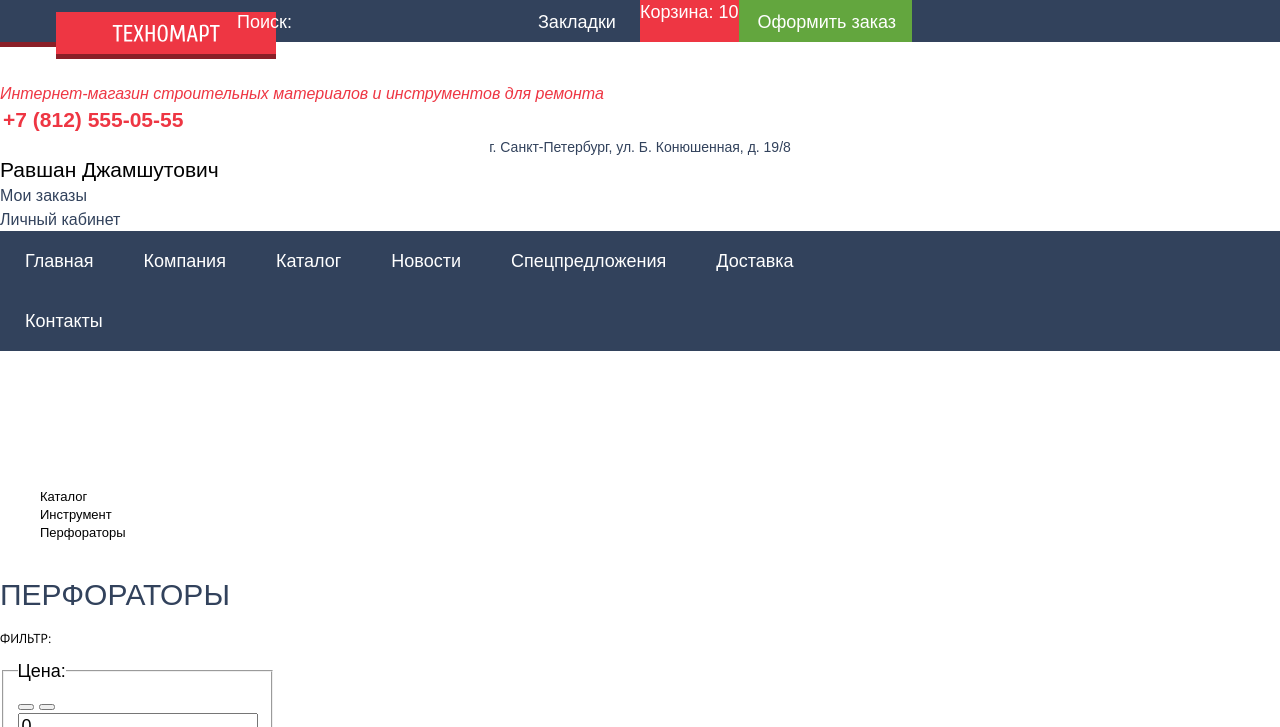
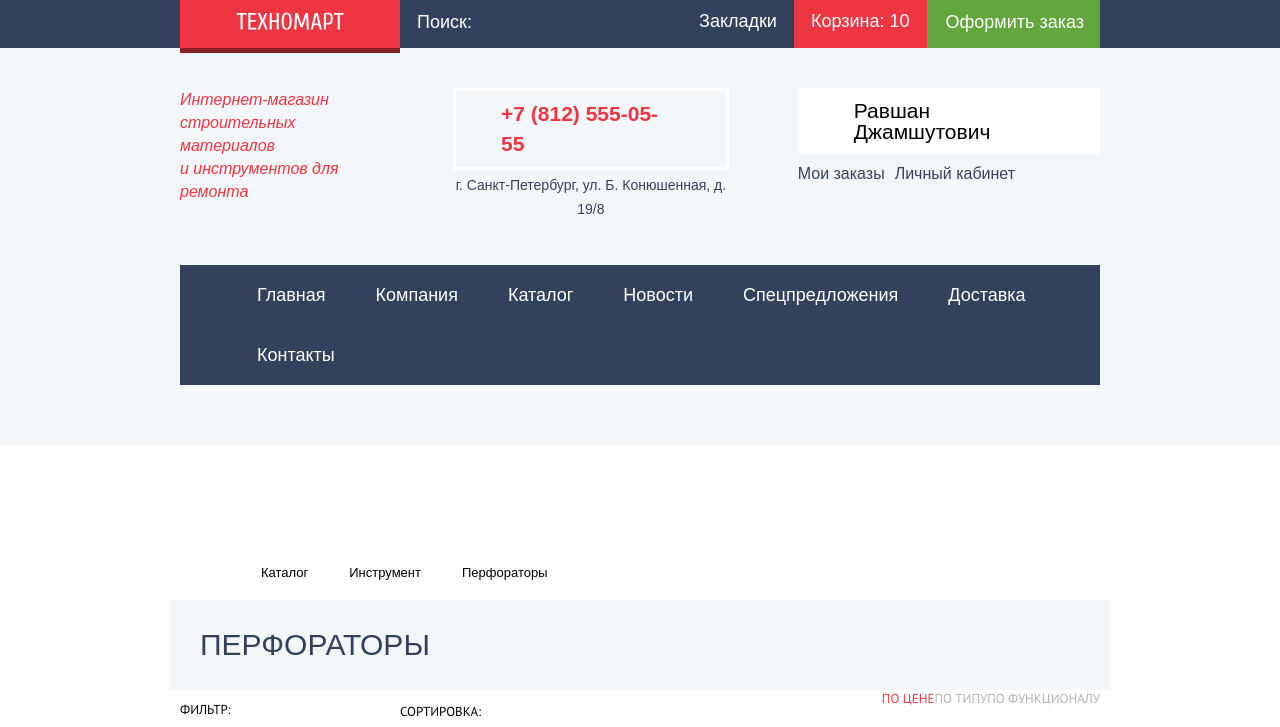
Before and after one commit to Somebody9372/1207045-technomart-28, a plain HTML site: page catalog.html in a window 1280 px wide. Shown: the top 727 px of the page. Drawn offline with Linux system fonts and the light colour scheme; a web font is replaced by a local one.

Commit message:
Сетки
Ну вот,что то более-менее.Кое-где увлёкся и стал забегать вперёд,уже на следующий урок(в плане выравнивания).И наверняка намудрил с обёртками.Но я старался :)

```diff
--- a/catalog.html
+++ b/catalog.html
@@ -14,25 +14,37 @@
 <body>
   <header class="header">
     <div class="header-panel">
-      <a class="header-logo">
-        <img src="img/logo-technomart.svg" alt="Техномарт" width="108" height="18" class="header-logo button-red">
+      <div class="header-container">
+        <a class="header-logo-link">
+          <img src="img/logo-technomart.svg" alt="Техномарт" width="108" height="18" class="header-logo">
         </a>
         <form action="echo.htmlacademy.ru" method="post">
           <input type="text" name="search" id="search-field" placeholder="Поиск:" aria-label="Поле для поиска">
         </form>
-      <a href="blank.html" class="header-button">Закладки</a>
-      <a href="blank.html" class="header-basket">Корзина: 10</a>
+        <a href="blank.html" class="header-button button-bookmark">Закладки</a>
+        <a href="blank.html" class="header-button button-basket">Корзина: 10</a>
         <a href="blank.html" class="button-green">Оформить заказ</a>
       </div>
+    </div>
 
-    <p class="header-text">Интернет-магазин строительных материалов и инструментов для ремонта</p>
+    <div class="container">
+      <div class="header-middle">
+        <p class="header-text">
+          Интернет-магазин<br>
+          строительных материалов<br>
+          и инструментов для ремонта</p>
+        <div class="header-middle-wrapper">
           <a href="tel:88125550555" class="header-tel">+7 (812) 555-05-55</a>
           <address class="header-address">г. Санкт-Петербург, ул. Б. Конюшенная, д. 19/8</address>
+        </div>
+        <div class="user-profile">
           <a href="blank.html" class="user-name">Равшан Джамшутович</a>
-    <ul class="user-profile">
-      <li><a href="blank.html" class="user-profile-link">Мои заказы</a></li>
+          <ul class="user-profile-list">
+            <li><a href="blank.html" class="user-profile-link user-profile-link-orders">Мои заказы</a></li>
             <li><a href="blank.html" class="user-profile-link">Личный кабинет</a></li>
           </ul>
+        </div>
+      </div>
       <nav class="nav">
         <ul class="nav-list">
           <li><a href="blank.html" class="nav-link">Главная</a></li>
@@ -44,9 +56,10 @@
           <li><a href="blank.html" class="nav-link">Контакты</a></li>
         </ul>
       </nav>
+    </div>
   </header>
   <main class="main">
-    <section class="bread-crumbs">
+    <section class="bread-crumbs container">
       <h2 class="visually-hidden">Хлебные крошки</h2>
       <ul class="bread-crumbs-list">
         <li class="bread-crumbs-list-item"><a href="catalog.html">Каталог</a></li>
@@ -54,9 +67,12 @@
         <li class="bread-crumbs-list-item">Перфораторы</li>
       </ul>
     </section>
-    <div>
-      <h1 class="main-title title">Перфораторы</h1>
+
+    <div class="main-title container">
+      <h1 class=" title">Перфораторы</h1>
     </div>
+
+    <div class="wrapper container">
       <section class="filters">
         <h2>Фильтр:</h2>
         <form action="https://echo.htmlacademy.ru" method="get">
@@ -116,6 +132,8 @@
           <button type="submit" class="button-submit">Показать</button>
         </form>
       </section>
+
+      <div class="right-column">
         <section class="sorting">
           <h2 class="visually-hidden">Сортировка товаров</h2>
           <h3>Сортировка:</h3>
@@ -123,6 +141,7 @@
           <a href="blank.html" class="sotring-link">По типу</a>
           <a href="blank.html" class="sotring-link">По функционалу</a>
         </section>
+
         <section class="products">
           <ul class="products-list">
             <li class="products-item">
@@ -225,6 +244,9 @@
               </a>
             </li>
           </ul>
+        </section>
+      </div>
+    </div>
     <section class="site-nav">
       <h2 class="visually-hidden">Навигация по сайту</h2>
       <ul class="site-nav-list">
@@ -242,20 +264,26 @@
         </li>
       </ul>
     </section>
-    </section>
+
     <section class="perforator-description">
       <h2 class="perforator-description-title title">Пара слов о перфораторах</h2>
-      <p>Перфоратор — универсальный строительный инструмент. Предназначен для сверления и долбления отверстий в кирпиче,
+      <p>Перфоратор — универсальный строительный инструмент. Предназначен для сверления и долбления отверстий в
+        кирпиче,
         бетоне и камне.<br>
         Существуют электромеханические и пневматические перфораторы. Современные модели могут выполнять функции дрели,
         шуруповерта и отбойного молотка.<br>
-        В ассортиментном ряду есть выбор «трехрежимников»: в одном устройстве будут совмещены отбойный молоток и ударная
+        В ассортиментном ряду есть выбор «трехрежимников»: в одном устройстве будут совмещены отбойный молоток и
+        ударная
         дрель.</p>
+
     </section>
+    </div>
   </main>
   <footer class="footer">
+    <div class="container">
       <div class="footer-top">
-      <img src="img/logo-technomart-footer.svg" alt="Техномарт" width="138" height="23" class="footer-logo button-red">
+        <img src="img/logo-technomart-footer.svg" alt="Техномарт" width="138" height="23"
+          class="footer-logo button-red">
         <ul class="footer-list-top">
           <li class="list-top-item">
             <a href="blank.html">Компания</a>
@@ -292,7 +320,9 @@
           </li>
         </ul>
       </div>
+    </div>
     <div class="footer-contacts">
+      <div class="container">
         <p class="footer-copyright">© 2010–2019 Компания «Техномарт»<br>
           Все права защищены</p>
         <ul class="social-list">
@@ -317,6 +347,7 @@
         <p class="footer-developer">Разработано —<br>
           <a href="https://htmlacademy.ru/intensive/htmlcss">htmlacademy.ru</a></p>
       </div>
+    </div>
   </footer>
   <section class="basket-popup">
     <button type="button" aria-label="Закрыть"></button>
--- a/css/styles.css
+++ b/css/styles.css
@@ -34,6 +34,10 @@ body {
 
   margin: 0;
   padding: 0;
+}
+
+*, *::before, ::after {
+  box-sizing: border-box;
 }
 
 a {
@@ -80,7 +84,7 @@ img {
 /* Container */
 
 .container {
-  width: 940px;
+  max-width: 940px;
   padding-left: 10px;
   padding-right: 10px;
   margin: 0 auto;
@@ -90,29 +94,24 @@ img {
 ======================= */
 .header {
   margin-bottom: 119px;
-}
-
-/* Ограничивать по высоте - такое себе,
-но по-другому всё ломается */
-.header-wrapper {
-  background-color: var(--blue);
-  width: 100%;
-  height: 42px;
-}
-
-.header-wrapper-color {
+  padding-bottom: 60px;
   background-color: var(--white-background);
-  padding-bottom: 60px;
 }
 
 
 .header-panel {
   background-color: var(--blue);
   margin-bottom: 40px;
-  display: flex;
-  height: 42px;
 }
 
+.header-container {
+  width: 940px;
+  padding-left: 10px;
+  padding-right: 10px;
+  margin: 0 auto;
+
+  display: flex;
+}
 
 .header-panel input {
   line-height: 24px;
@@ -131,11 +130,15 @@ img {
    color:transparent;
 }
 
-.header-logo {
-  width: 108px;
-  height: 18px;
+/* Появился вопрос.Почему стили лучше задать не картинке а ссылке?
+Потому что ссылка-родитель?)
+Или например если ссылка в li,то тогда лучше задать родителю,или всё же
+самой ссылке? */
+
+.header-logo-link {
   padding: 12px 56px 12px;
   margin-right: 17px;
+  background-color: var(--red);
   box-shadow: 0 5px 0 0 var(--dark-red-shadow);
 }
 
@@ -143,7 +146,7 @@ img {
   font-size: 18px;
   text-decoration: none;
   color: var(--white);
-  padding: 10px 24px 10px 49px;
+  padding: 9px 17px;
 }
 
 .button-bookmark{
@@ -155,8 +158,8 @@ img {
   color: var(--white);
   background-color: var(--basic-green);
   padding: 10px 16px 10px 19px;
+
 }
-
 .header-middle {
   display: flex;
   margin-bottom: 44px;
@@ -169,37 +172,26 @@ img {
   color: var(--red);
 
   margin: 0;
-  margin-right: 84px;
-  /* по макету тут mr:95px,но если его не уменьшить,
-  то текст переносится на след.строку.Отступом слева
-  тоже пришлось пожертвовать. */
+  margin-right: 93px;
+  width: 197px;
 }
 
-/* Не уверен,что обёртка с флексом -лучшее решенее
-,но больше ничего в голову не пришло */
+
 .header-middle-wrapper {
-  display: flex;
-  flex-direction: column;
   margin-right: 69px;
 }
 
-/* Инспектор кода показывает высоту контента 40px,
-хотя такого размера я нигде не указывал.Поэтому пока
-переназначил на 30px
-И ещё,если задавать размер паддингами,
-то последние две цифры переносятся на след.строку
-паддинги оставил для наглядности */
+
 .header-tel {
   font-size: 21px;
   line-height: 30px;
   font-weight: 700;
   color: var(--red);
+  border: 3px solid var(--white);
 
-  /* padding: 7px 45px 8px 74px; */
-  height: 30px;
-  width: 270px;
-  border: 3px solid var(--white);
-  text-align: center;
+  display: block;
+  padding: 8px 45px;
+  margin-bottom: 3px;
 }
 
 .header-address {
@@ -210,13 +202,13 @@ img {
 }
 
 .user-nav,
-.user-profile {
+.user-profile-list {
   list-style: none;
 
   margin: 0;
   padding: 0;
 }
-
+/* и всё таки без флекса не осилил :( */
 .user-nav {
   display: flex;
 }
@@ -231,7 +223,7 @@ img {
   display: block;
 }
 
-.user-nav-link:first-child {
+.user-nav-login {
   margin-right: 10px;
   padding: 12px 27px 12px 45px;
 }
@@ -271,7 +263,6 @@ img {
 
 .nav {
   background-color: var(--blue);
-  margin-bottom: 119px;
 }
 
 
@@ -282,16 +273,20 @@ img {
   flex-wrap: wrap;
   margin: 0;
   padding: 0;
-  width: 940px;
 }
 
 .nav-link {
   color: var(--white);
-  /* padding: 16px 24px 20px 27px; */
   display: block;
   padding: 18px 25px;
+  margin: 0 auto;
 }
 
+/* 52px - по макету,в дальнейшем,видимо нужно будет
+подгонять паддинки для каждого .nav-link,что бы попадать в размеры */
+.nav-list:first-child {
+  margin-left: 52px;
+}
 
 /* Nav-effects */
 
@@ -551,9 +546,11 @@ img {
 /* Catalog-page
 ===================== */
 
+
+
 /*Catalog-page header
 =================== */
-.header-basket {
+.button-basket {
   font-size: 18px;
   text-decoration: none;
   color: var(--white);
@@ -565,6 +562,15 @@ img {
   font-size: 21px;
   line-height: 21px;
   color: var(--black);
+  background-color: var(--white);
+
+  display: block;
+  padding: 12px 56px;
+  margin-bottom: 7px;
+}
+
+.user-profile-list {
+  display: flex;
 }
 
 .user-profile-link {
@@ -573,7 +579,15 @@ img {
   color: var(--blue);
 }
 
+/* Тут пытался с помощью псевдокалсса,
+но что-то опять полшло не так.
+ .user-profile-link:first-of-type {
+  margin-right: 10px;
+} */
 
+.user-profile-link-orders {
+  margin-right: 10px;
+}
 
 /*Catalog-page header-effects
 ============================= */
@@ -590,12 +604,9 @@ img {
 /* Bread crumbs
 =========================== */
 
-.bread-crumbs {
-  display: flex;
-}
-
 .bread-crumbs-list {
   list-style: none;
+  display: flex;
 }
 
 .bread-crumbs-list-item,
@@ -605,13 +616,38 @@ img {
   color: var(--black);
 }
 
+.bread-crumbs-list-item {
+  margin-left: 41px;
+}
+
+/* main-title */
+
+.main-title {
+  background-color: var(--white-background);
+  padding: 10px 0 10px 30px;
+  /* margin: 0; */
+}
+
+/* Wrapper
+===================*/
+
+.wrapper {
+  display:flex;
+}
+
 
 /* Filters
 =================== */
 
 .filters {
+  margin: 0;
+  padding: 0;
+
   width: 220px;
   height: 720px;
+
+  display: flex;
+  flex-direction: column;
 }
 
 .filters h2 {
@@ -654,11 +690,14 @@ input::-webkit-inner-spin-button {
   font-size: 13px;
   line-height: 18px;
   text-transform: uppercase;
+
+  display: flex;
 }
 
 .sorting h3 {
   font-weight: normal;
   font-size: 13px;
+  margin-right: auto;
 }
 
 
@@ -752,6 +791,14 @@ input::-webkit-inner-spin-button {
   background-color: var(--red);
 }
 
+.site-nav-list {
+  list-style: none;
+}
+
+.site-nav-item {
+  display: inline-block;
+}
+
 /* Perforator-description
 ==================== */
 
@@ -774,8 +821,9 @@ font-size: 13px;
   justify-content: space-between;
 }
 
-.footer-logo {
-  padding: 20px 40px;
+.footer-logo-link {
+  padding: 23px 41px;
+  background-color: var(--red);
   box-shadow: 0 5px 0 0 var(--dark-red-shadow);
 }
 
```
Also changed, not shown: index.html (+9 -11 lines). Lines whose indentation alone changed are shown as unchanged.
